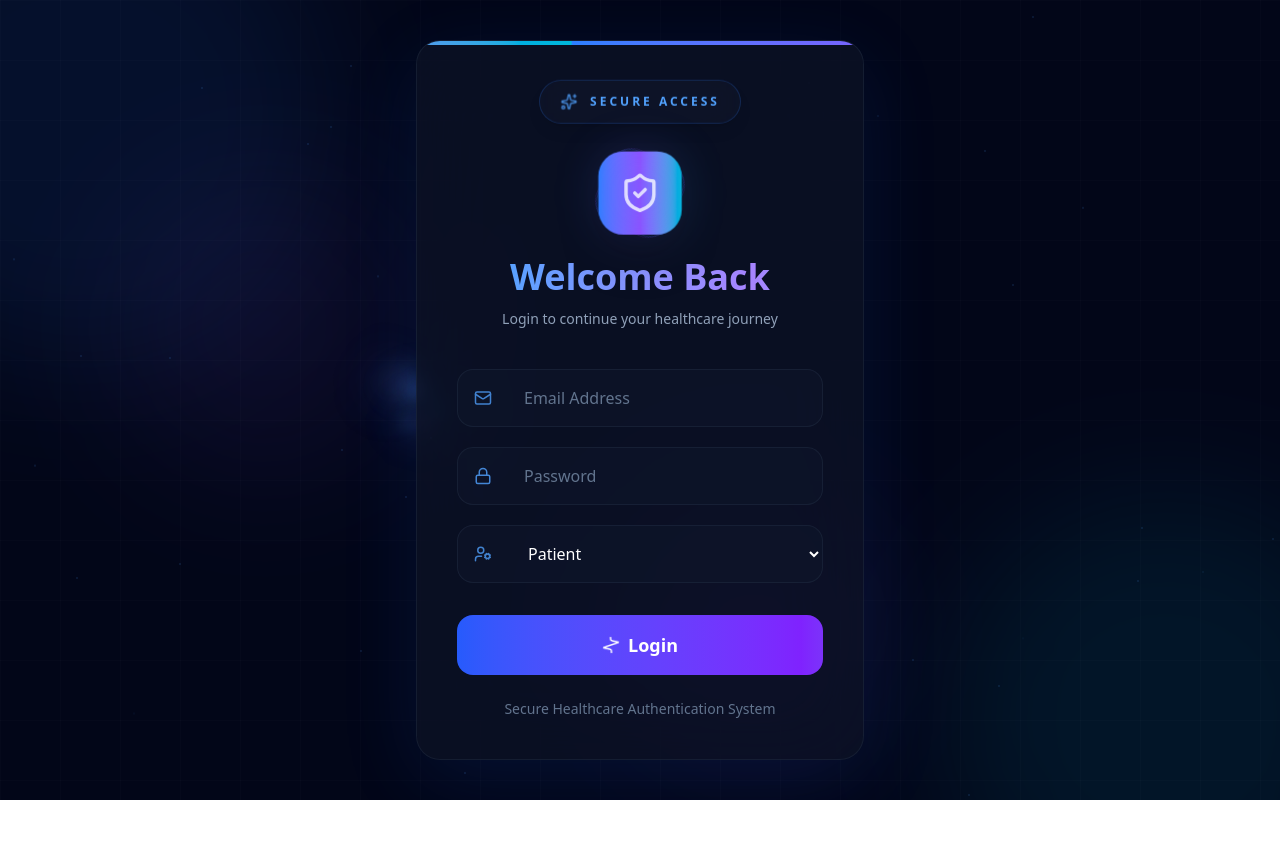
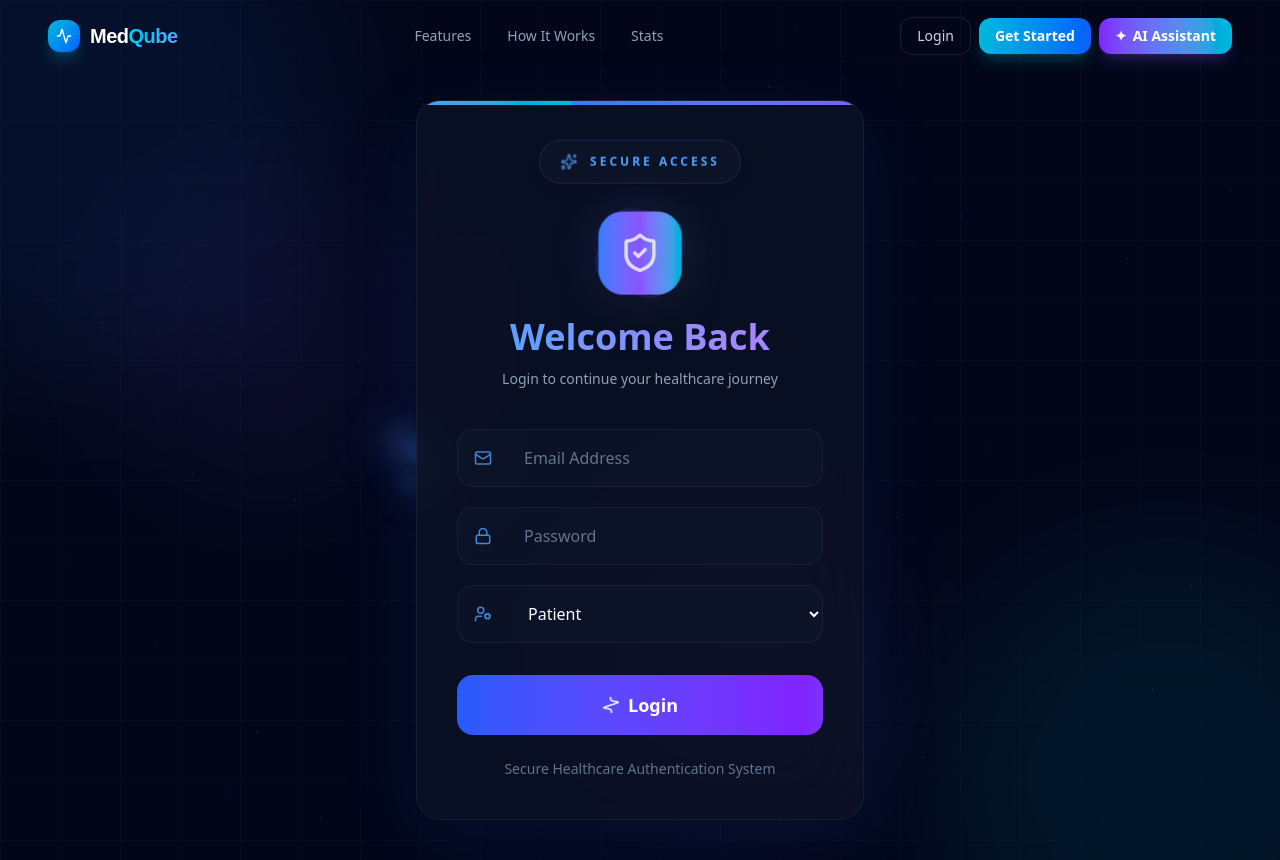
Before and after one commit to Anas011232/Smart-Hospital-Management-System-SaaS-, a Next.js app in the folder frontend/: page /login in a window 1280 px wide. Before the commit the page ends 800 px from the top, so only its background shows below. Built offline with nearby package versions, Linux system fonts and the light colour scheme.

Commit message:
Refactor code structure for improved readability and maintainability

```diff
--- a/frontend/app/(auth)/login/page.jsx
+++ b/frontend/app/(auth)/login/page.jsx
@@ -272,6 +272,7 @@ import {
   Activity,
   UserCog,
 } from "lucide-react";
+import Navbar from "../../../components/Navbar.jsx";
 
 export default function Login() {
   const [loading, setLoading] = useState(false);
@@ -335,9 +336,58 @@ export default function Login() {
     }
   };
 
+  // Pre-defined deterministic particle positions (NO Math.random - fixes hydration error)
+  const particles = [
+    { left: "10%", top: "20%", delay: "0s" },
+    { left: "85%", top: "15%", delay: "3s" },
+    { left: "30%", top: "70%", delay: "6s" },
+    { left: "65%", top: "45%", delay: "9s" },
+    { left: "90%", top: "80%", delay: "12s" },
+    { left: "15%", top: "55%", delay: "15s" },
+    { left: "75%", top: "25%", delay: "18s" },
+    { left: "50%", top: "90%", delay: "21s" },
+    { left: "20%", top: "85%", delay: "24s" },
+    { left: "80%", top: "5%", delay: "27s" },
+    { left: "40%", top: "35%", delay: "2s" },
+    { left: "95%", top: "50%", delay: "5s" },
+    { left: "5%", top: "65%", delay: "8s" },
+    { left: "60%", top: "10%", delay: "11s" },
+    { left: "25%", top: "95%", delay: "14s" },
+    { left: "70%", top: "60%", delay: "17s" },
+    { left: "35%", top: "40%", delay: "20s" },
+    { left: "88%", top: "30%", delay: "23s" },
+    { left: "12%", top: "75%", delay: "26s" },
+    { left: "55%", top: "55%", delay: "1s" },
+    { left: "48%", top: "28%", delay: "4s" },
+    { left: "72%", top: "88%", delay: "7s" },
+    { left: "28%", top: "42%", delay: "10s" },
+    { left: "93%", top: "68%", delay: "13s" },
+    { left: "18%", top: "92%", delay: "16s" },
+    { left: "62%", top: "3%", delay: "19s" },
+    { left: "44%", top: "78%", delay: "22s" },
+    { left: "77%", top: "52%", delay: "25s" },
+    { left: "33%", top: "12%", delay: "28s" },
+    { left: "86%", top: "95%", delay: "31s" },
+    { left: "8%", top: "38%", delay: "34s" },
+    { left: "59%", top: "67%", delay: "37s" },
+    { left: "96%", top: "22%", delay: "40s" },
+    { left: "23%", top: "58%", delay: "43s" },
+    { left: "51%", top: "48%", delay: "46s" },
+  ];
+
   return (
-    <div className="min-h-screen relative overflow-hidden bg-slate-950 flex items-center justify-center px-4 py-10">
-      {/* Orbit Ring Container */}
+
+    <div>
+
+      <div>
+        <Navbar></Navbar>
+      </div>
+
+    <div className="min-h-screen relative overflow-hidden pt-25 bg-slate-950 flex items-center justify-center px-4 py-10">
+      {/* Orbit Ring Container - ALL ANIMATIONS WORKING */}
+
+
+
       <div className="relative">
         {/* Outer Large Blurred Glow Ring */}
         <div className="absolute -inset-12 opacity-40 hover:opacity-70 transition-opacity duration-500">
@@ -393,7 +443,7 @@ export default function Login() {
           ></div>
         </div>
 
-        {/* Energy Particle Trail */}
+        {/* Energy Particle Trail - ALL 3 PARTICLES WITH DELAY */}
         <div className="absolute -inset-6 opacity-30 hover:opacity-60 transition-opacity duration-500">
           <div
             className="absolute inset-0 rounded-[3.2rem] animate-[rotate-360_10s_linear_infinite]"
@@ -418,7 +468,7 @@ export default function Login() {
         </div>
       </div>
 
-      {/* Background Decorative Elements */}
+      {/* Background Decorative Elements - ALL ANIMATIONS */}
       <div className="absolute inset-0 overflow-hidden">
         {/* Floating Orbs */}
         <div className="absolute -top-40 -left-40 w-[500px] h-[500px] bg-blue-500/8 rounded-full blur-3xl animate-[float_12s_ease-in-out_infinite]"></div>
@@ -426,16 +476,16 @@ export default function Login() {
         <div className="absolute bottom-[-150px] right-[-100px] w-[450px] h-[450px] bg-cyan-500/8 rounded-full blur-3xl animate-[float_16s_ease-in-out_infinite]"></div>
         <div className="absolute top-[60%] left-[50%] w-[250px] h-[250px] bg-purple-500/6 rounded-full blur-3xl animate-[float_13s_ease-in-out_infinite_reverse]"></div>
 
-        {/* Particle Dots */}
+        {/* Particle Dots - DETERMINISTIC (NO Math.random) - ANIMATION STILL WORKS */}
         <div className="absolute inset-0">
-          {[...Array(35)].map((_, i) => (
+          {particles.map((particle, i) => (
             <div
               key={i}
               className="absolute w-0.5 h-0.5 bg-blue-400/15 rounded-full animate-[particle-fade_30s_linear_infinite]"
               style={{
-                left: `${Math.random() * 100}%`,
-                top: `${Math.random() * 100}%`,
-                animationDelay: `${Math.random() * 30}s`,
+                left: particle.left,
+                top: particle.top,
+                animationDelay: particle.delay,
               }}
             />
           ))}
@@ -445,16 +495,16 @@ export default function Login() {
       {/* Grid Pattern */}
       <div className="absolute inset-0 bg-[linear-gradient(rgba(255,255,255,0.015)_1px,transparent_1px),linear-gradient(90deg,rgba(255,255,255,0.015)_1px,transparent_1px)] bg-[size:60px_60px]" />
 
-      {/* Login Card */}
+      {/* Login Card - ALL ANIMATIONS */}
       <div className="relative z-10 w-full max-w-md">
         <div
           className="relative overflow-hidden rounded-3xl bg-slate-900/60 backdrop-blur-2xl border border-slate-700/30 shadow-[0_20px_80px_rgba(37,99,235,0.12)] animate-[card-enter_1s_ease-out] hover:shadow-[0_25px_100px_rgba(37,99,235,0.25)] hover:border-slate-600/50 transition-all duration-500"
         >
-          {/* Top Glow */}
+          {/* Top Glow - ANIMATED */}
           <div className="absolute top-0 left-0 w-full h-1 bg-gradient-to-r from-blue-500 via-violet-500 to-cyan-500 animate-[shimmer_3s_linear_infinite] bg-[size:200%_100%]"></div>
 
           <div className="p-7 sm:p-10">
-            {/* Header */}
+            {/* Header - ALL ANIMATIONS */}
             <div className="text-center mb-10">
               <div className="inline-flex items-center gap-3 px-5 py-3 rounded-full bg-slate-900/60 backdrop-blur-xl border border-blue-500/20 shadow-lg animate-[badge-float_3s_ease-in-out_infinite] hover:border-blue-500/40 transition-all duration-300">
                 <Sparkles className="text-blue-400 animate-[sparkle_2s_ease-in-out_infinite]" size={18} />
@@ -465,16 +515,16 @@ export default function Login() {
 
               <div className="mt-7 flex justify-center">
                 <div className="relative">
-                  {/* Rotating Rings */}
+                  {/* Rotating Rings - ANIMATED */}
                   <div className="absolute inset-0 w-20 h-20 rounded-3xl border border-blue-500/20 animate-[spin_10s_linear_infinite]"></div>
                   <div className="absolute inset-0 w-20 h-20 rounded-3xl border border-violet-500/15 animate-[spin_8s_linear_infinite_reverse]"></div>
 
-                  {/* Main Logo */}
+                  {/* Main Logo - ALL ANIMATIONS */}
                   <div className="w-20 h-20 rounded-3xl bg-gradient-to-r from-blue-500 via-violet-500 to-cyan-500 flex items-center justify-center shadow-2xl animate-[logo-bounce_4s_ease-in-out_infinite] hover:scale-110 transition-all duration-300">
                     <ShieldCheck className="text-white animate-[icon-pulse_2s_ease-in-out_infinite]" size={38} />
                   </div>
 
-                  {/* Glow Effect */}
+                  {/* Glow Effect - ANIMATED */}
                   <div className="absolute inset-0 w-20 h-20 rounded-3xl bg-gradient-to-r from-blue-500/30 via-violet-500/30 to-cyan-500/30 blur-xl animate-[glow_3s_ease-in-out_infinite]"></div>
                 </div>
               </div>
@@ -490,7 +540,7 @@ export default function Login() {
               </p>
             </div>
 
-            {/* Inputs */}
+            {/* Inputs - ALL ANIMATIONS */}
             <div className="space-y-5">
               <Input
                 icon={<Mail className="animate-[icon-fade_2s_ease-in-out_infinite]" size={18} />}
@@ -518,7 +568,7 @@ export default function Login() {
                 }
               />
 
-              {/* Role Select */}
+              {/* Role Select - ANIMATED */}
               <div className="flex items-center rounded-2xl border border-slate-700/30 bg-slate-900/60 overflow-hidden transition-all duration-300 focus-within:border-blue-500 focus-within:ring-2 focus-within:ring-blue-500/50 animate-[input-slide_1.4s_ease-out] hover:border-slate-600/50">
                 <div className="px-4 text-blue-400 flex items-center justify-center animate-[icon-fade_2s_ease-in-out_infinite_2s]">
                   <UserCog size={18} />
@@ -542,7 +592,7 @@ export default function Login() {
               </div>
             </div>
 
-            {/* Login Button */}
+            {/* Login Button - ALL ANIMATIONS */}
             <button
               onClick={handleLogin}
               disabled={loading}
@@ -568,8 +618,9 @@ export default function Login() {
           </div>
         </div>
       </div>
+      </div>
 
-      {/* Custom Animations */}
+      {/* ALL ANIMATIONS KEPT - Only removed Math.random() */}
       <style jsx>{`
         @keyframes rotate-360 {
           0% { transform: rotate(0deg); }
--- a/frontend/app/(auth)/register/hospital/page.jsx
+++ b/frontend/app/(auth)/register/hospital/page.jsx
@@ -485,7 +485,7 @@ import {
   CreditCard,
   Sparkles,
 } from "lucide-react";
-
+import Navbar from "../../../../components/Navbar";
 export default function HospitalRegister() {
   const router = useRouter();
 
@@ -590,7 +590,12 @@ export default function HospitalRegister() {
   ];
 
   return (
-    <div className="min-h-screen relative overflow-hidden bg-slate-950 py-10 px-4">
+        <div>
+
+      <div>
+        <Navbar></Navbar>
+      </div>
+    <div className="min-h-screen relative overflow-hidden pt-18 bg-slate-950 py-10 px-4">
       {/* Background Decorative Elements */}
       <div className="absolute inset-0 overflow-hidden">
         {/* Floating Orbs */}
@@ -955,6 +960,7 @@ export default function HospitalRegister() {
           </div>
         </form>
       </div>
+      </div>
 
       {/* Custom Animations */}
       <style jsx>{`
--- a/frontend/app/(auth)/register/patient/page.jsx
+++ b/frontend/app/(auth)/register/patient/page.jsx
@@ -385,7 +385,7 @@ import {
   Sparkles,
   Activity,
 } from "lucide-react";
-
+import Navbar from "../../../../components/Navbar";
 export default function PatientRegister() {
   const [form, setForm] = useState({
     name: "",
@@ -470,7 +470,12 @@ export default function PatientRegister() {
   };
 
   return (
-    <div className="min-h-screen relative overflow-hidden bg-slate-950">
+        <div>
+
+      <div>
+        <Navbar></Navbar>
+      </div>
+    <div className="min-h-screen pt-18 relative overflow-hidden bg-slate-950">
       {/* Background Decorative Elements */}
       <div className="absolute inset-0 overflow-hidden">
         {/* Floating Orbs */}
@@ -733,6 +738,7 @@ export default function PatientRegister() {
           </div>
         </form>
       </div>
+      </div>
 
       {/* Custom Animations */}
       <style jsx>{`
```
